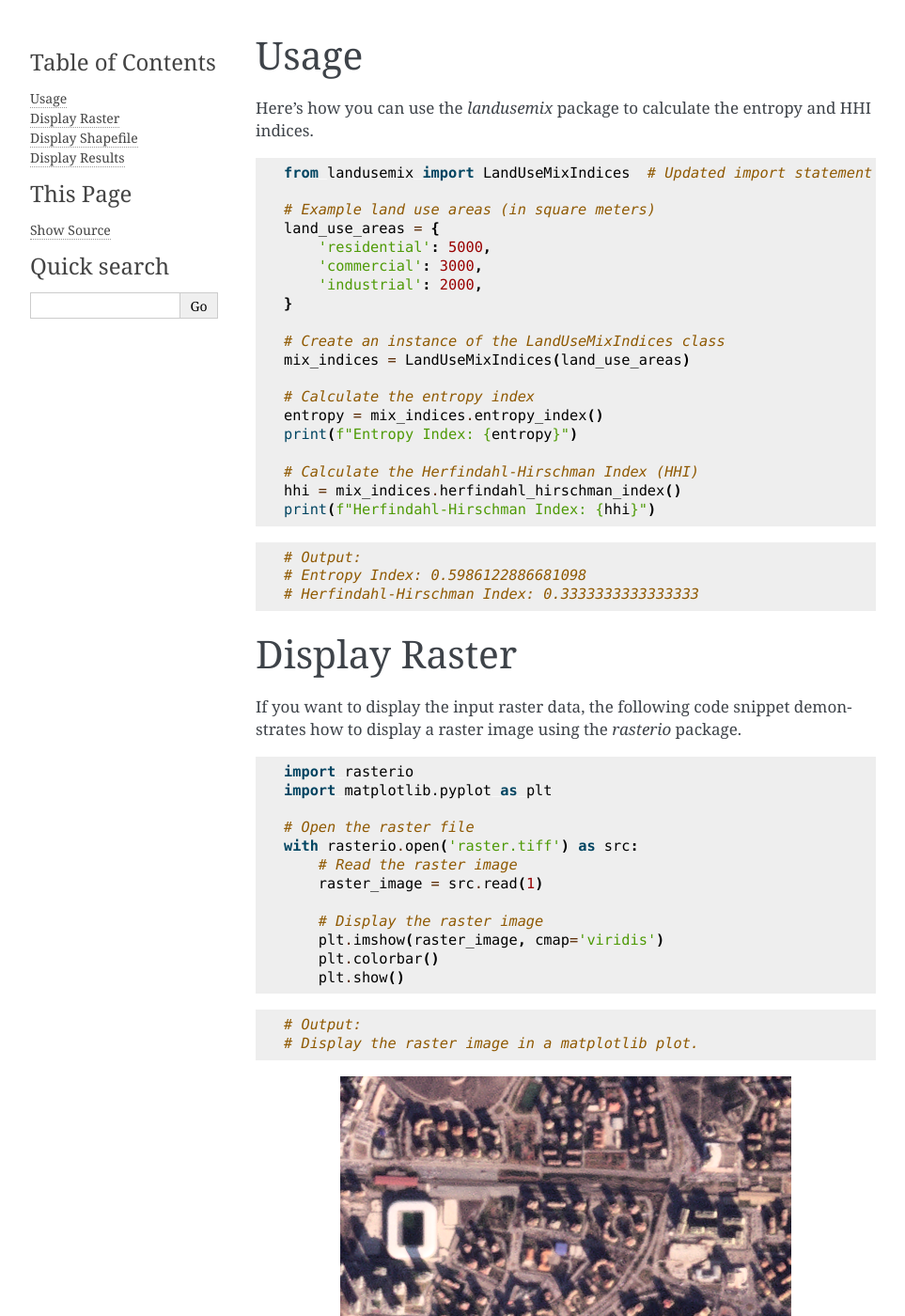
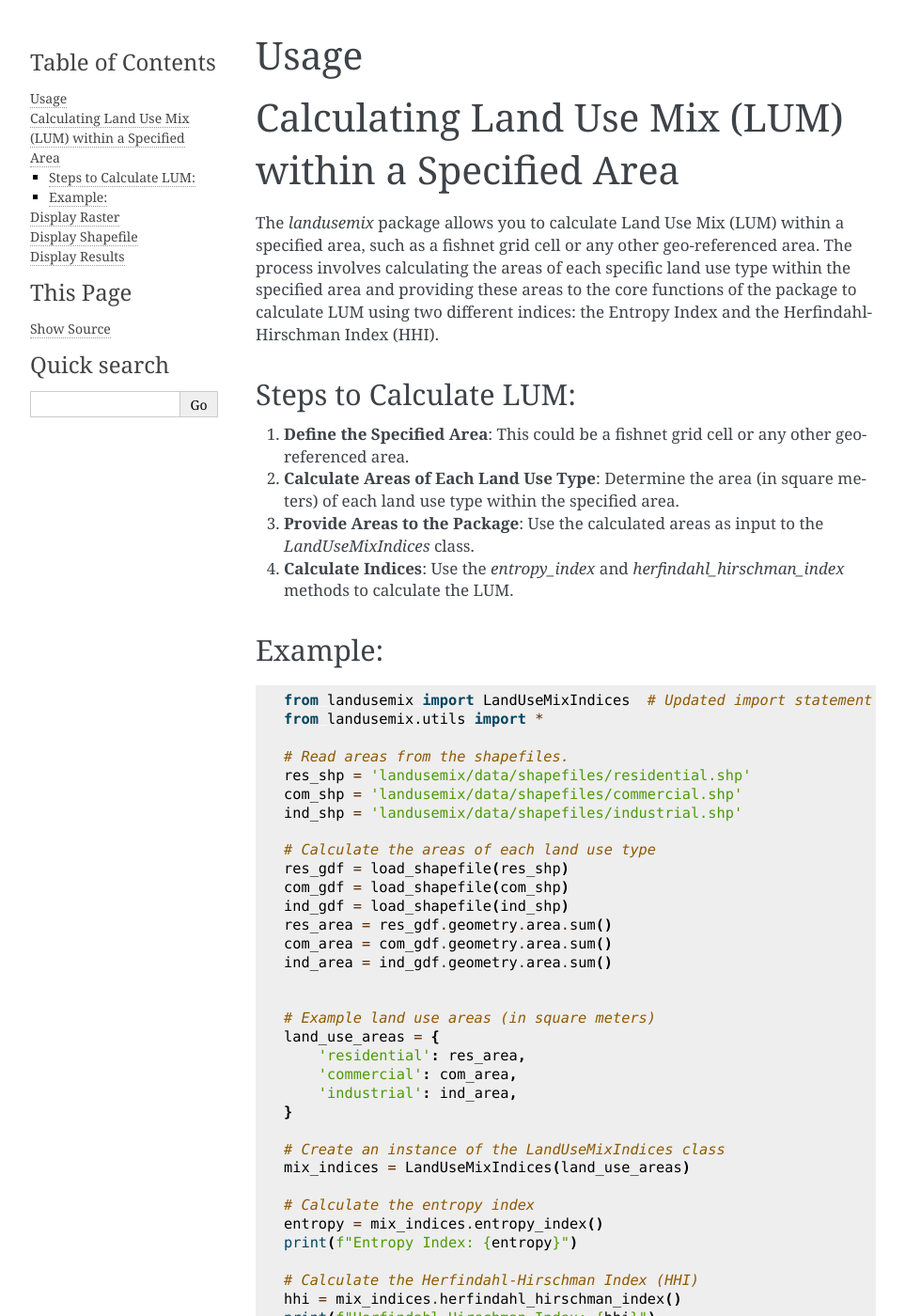
Before and after one commit to makyol/landusemix, a Sphinx documentation site: the page built from docs/usage.rst, in a window 1280 px wide and 1400 px high. Shown: the whole window at 94% size, without its empty margins (148-1111 px from the left). Built offline with Sphinx 7.4.7, drawn with Linux system fonts in a browser that asks for light colours; pages that are not in the unit, such as notebooks, are missing from menus.

Commit message:
Updated usage documentation.

```diff
--- a/docs/usage.rst
+++ b/docs/usage.rst
@@ -2,17 +2,46 @@
 Usage
 =====
 
-Here's how you can use the `landusemix` package to calculate the entropy and HHI indices.
+Calculating Land Use Mix (LUM) within a Specified Area
+======================================================
+
+The `landusemix` package allows you to calculate Land Use Mix (LUM) within a specified area, such as a fishnet grid cell or any other geo-referenced area. The process involves calculating the areas of each specific land use type within the specified area and providing these areas to the core functions of the package to calculate LUM using two different indices: the Entropy Index and the Herfindahl-Hirschman Index (HHI).
+
+Steps to Calculate LUM:
+-----------------------
+
+1. **Define the Specified Area**: This could be a fishnet grid cell or any other geo-referenced area.
+2. **Calculate Areas of Each Land Use Type**: Determine the area (in square meters) of each land use type within the specified area.
+3. **Provide Areas to the Package**: Use the calculated areas as input to the `LandUseMixIndices` class.
+4. **Calculate Indices**: Use the `entropy_index` and `herfindahl_hirschman_index` methods to calculate the LUM.
+
+Example:
+--------
 
 .. code-block:: python
 
     from landusemix import LandUseMixIndices  # Updated import statement
+    from landusemix.utils import *
+
+    # Read areas from the shapefiles.
+    res_shp = 'landusemix/data/shapefiles/residential.shp'
+    com_shp = 'landusemix/data/shapefiles/commercial.shp'
+    ind_shp = 'landusemix/data/shapefiles/industrial.shp'
+
+    # Calculate the areas of each land use type
+    res_gdf = load_shapefile(res_shp)
+    com_gdf = load_shapefile(com_shp)
+    ind_gdf = load_shapefile(ind_shp)
+    res_area = res_gdf.geometry.area.sum()
+    com_area = com_gdf.geometry.area.sum()
+    ind_area = ind_gdf.geometry.area.sum()
+
 
     # Example land use areas (in square meters)
     land_use_areas = {
-        'residential': 5000,
-        'commercial': 3000,
-        'industrial': 2000,
+        'residential': res_area,
+        'commercial': com_area,
+        'industrial': ind_area,
     }
 
     # Create an instance of the LandUseMixIndices class
```
